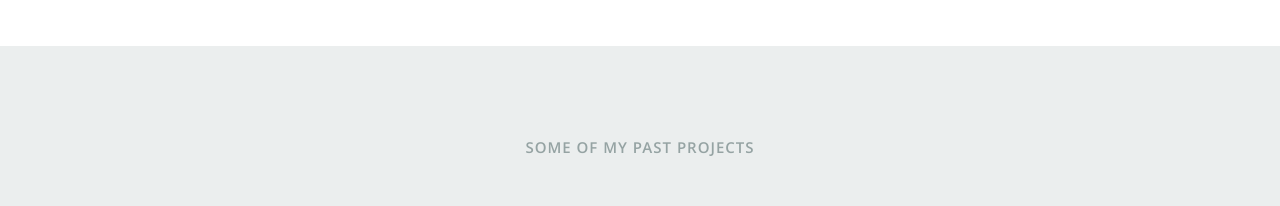
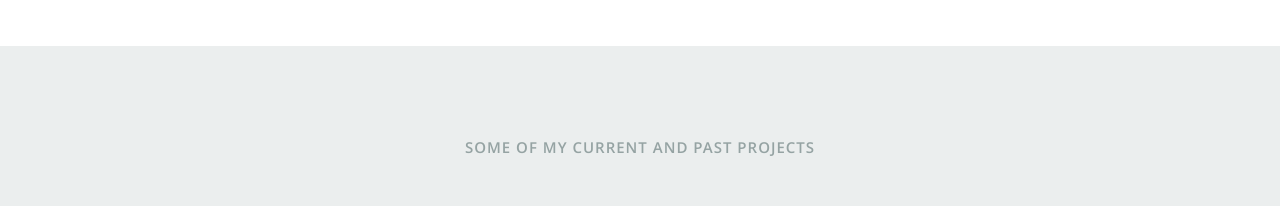
Before and after one commit to blanfried/BaerLanfriedResume, a React (Create React App) app: page / in a window 1280 px wide. Shown: the part 4980-5186 px from the top of the page. Built offline with nearby package versions, Linux system fonts and the light colour scheme.

Commit message:
Updated Portfolio

```diff
--- a/src/components/Portfolio.js
+++ b/src/components/Portfolio.js
@@ -6,7 +6,7 @@ export default class Porfolio extends Component {
       <section id="portfolio">
       <div className="row">
         <div className="twelve columns collapsed">
-          <h1>Some of My Past Projects</h1>
+          <h1>Some of My Current and Past Projects</h1>
           <div id="portfolio-wrapper" className="bgrid-quarters s-bgrid-thirds cf">
           {
             resumeData.portfolio && resumeData.portfolio.map((item)=>{
```
